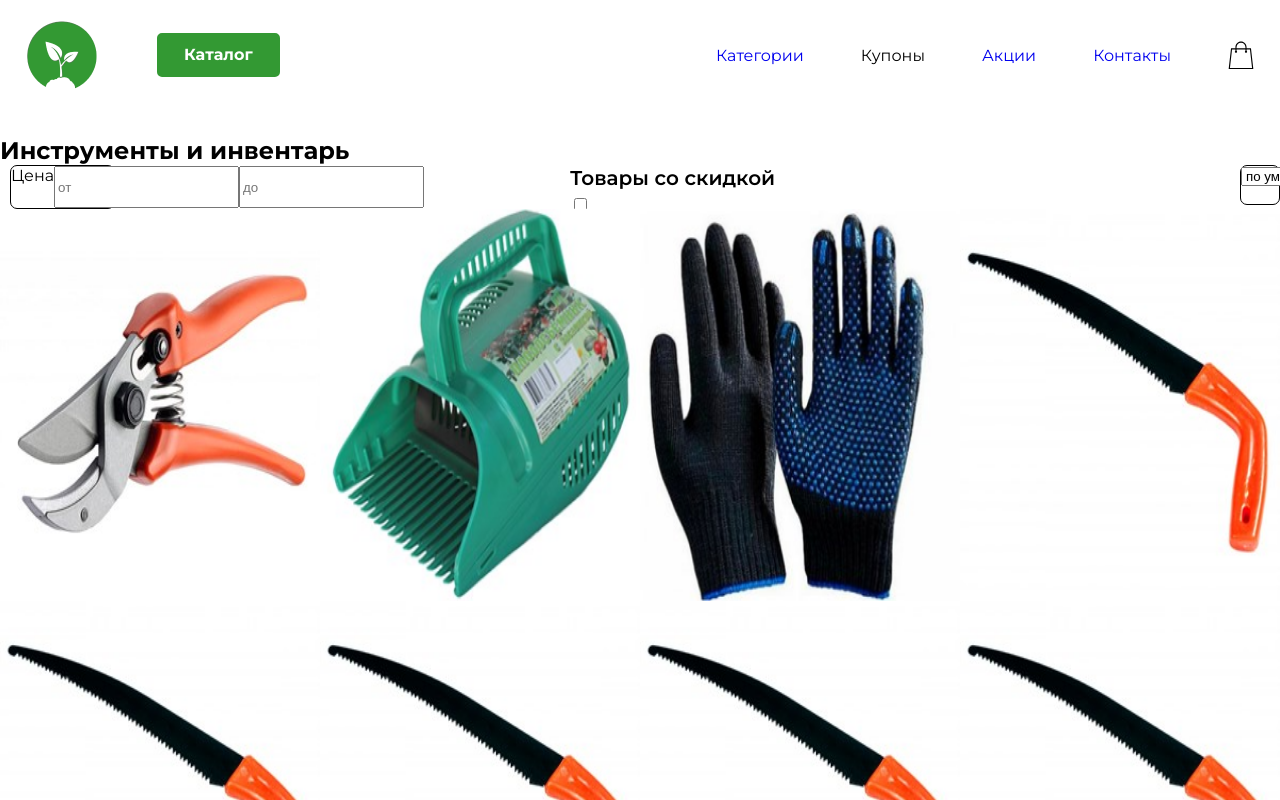
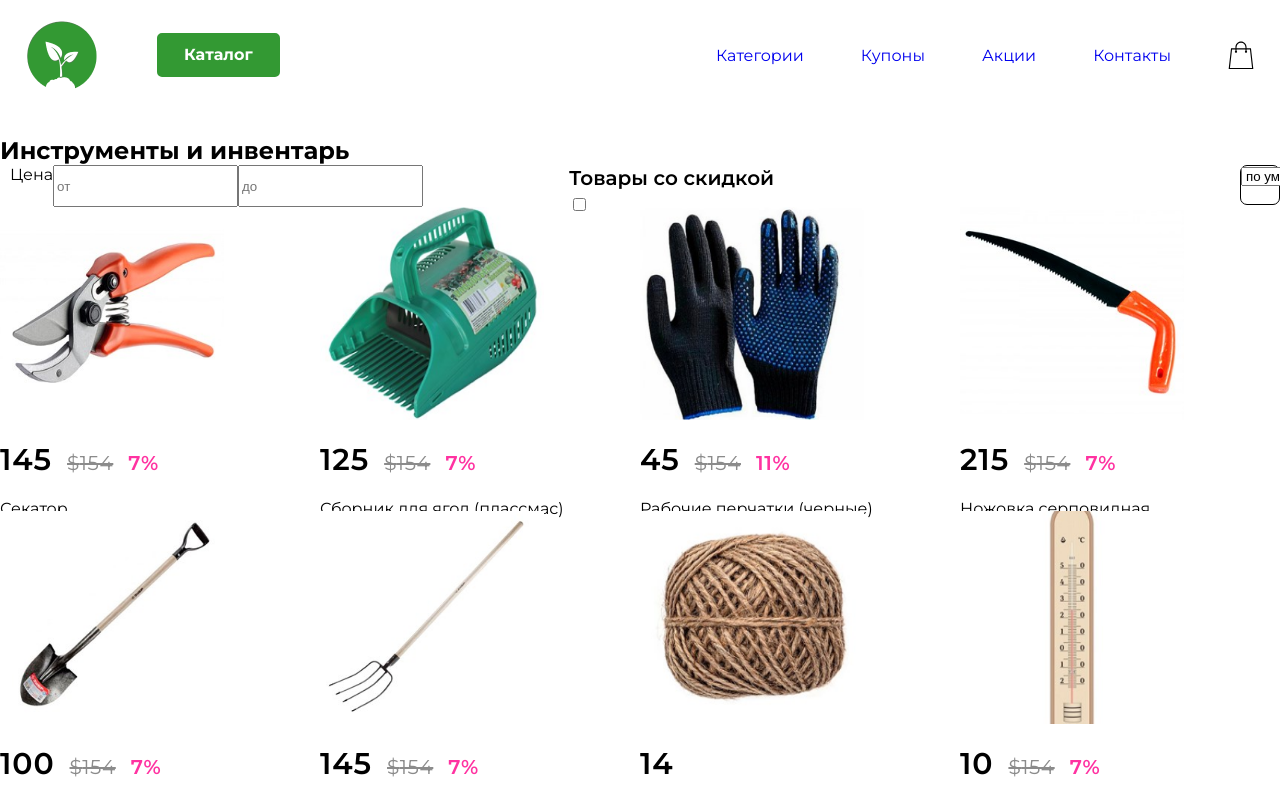
Before and after one commit to Anastasiia199a/Project-, a React (Create React App) app in the folder garden-shop/: page /instruments in a window 1280 px wide. Shown: the top 800 px of the page. Built offline with nearby package versions, Linux system fonts and the light colour scheme.

Commit message:
update styles

```diff
--- a/garden-shop/src/components/Categories/Categories.css
+++ b/garden-shop/src/components/Categories/Categories.css
@@ -1,11 +1,11 @@
 .categories {
-  padding: 40px 30px;
+  flex: 1 1 50%;
 }
 
 .categories-header {
   display: flex;
   align-items: center;
-  margin-bottom: 20px;
+  padding: 15px 30px 20px 30px;
 }
 
 .categories-header h2 {
@@ -44,9 +44,9 @@
 }
 
 .categories-images .category-item img {
-  width: 100%;
+  width: 70%;
   display: block;
-  height: 100%;
+  height: 70%;
 }
 
 .categories-images .category-item p {
--- a/garden-shop/src/components/Footer/Footer.css
+++ b/garden-shop/src/components/Footer/Footer.css
@@ -1,6 +1,9 @@
 .footer {
   display: flex;
-  margin-top: 100px;
+  margin-top: 40px;
+  padding: 0 30px 20px;
+  height: 50%;
+  align-items: center;
 }
 
 .footer .contacts {
--- a/garden-shop/src/components/Header.jsx
+++ b/garden-shop/src/components/Header.jsx
@@ -19,9 +19,11 @@ function Header() {
           <li>
             <a href="#category">Категории</a>
           </li>
-          <li>Купоны</li>
           <li>
-            <a href="#promotions">Акции</a>
+            <a href="#kupons">Купоны</a>
+          </li>
+          <li>
+            <a href="#shares">Акции</a>
           </li>
           <li>
             <a href="#contacts">Контакты</a>
--- a/garden-shop/src/components/Instruments/Instruments.jsx
+++ b/garden-shop/src/components/Instruments/Instruments.jsx
@@ -1,9 +1,58 @@
-import React, { useState } from 'react';
+import React, { useEffect, useState } from 'react';
 import './Instruments.css';
 import { instruments as instrumentsArr } from '../../data/instruments';
 
 function Instruments() {
   const [instruments, setInstruments] = useState(instrumentsArr);
+  const [from, setFrom] = useState('');
+  const [to, setTo] = useState('');
+  const [discountFilter, setDiscountFilter] = useState(false);
+  const [sort, setSort] = useState('default');
+
+  useEffect(() => {
+    if (!from && !to) {
+      setInstruments(instrumentsArr);
+    } else if (from && !to) {
+      setInstruments(
+        instrumentsArr.filter((instrument) => instrument.newPrice >= from)
+      );
+    } else if (to && !from) {
+      setInstruments(
+        instrumentsArr.filter((instrument) => instrument.newPrice <= to)
+      );
+    } else {
+      setInstruments(
+        instrumentsArr.filter(
+          (instrument) =>
+            instrument.newPrice >= from && instrument.newPrice <= to
+        )
+      );
+    }
+  }, [from, to]);
+
+  useEffect(() => {
+    if (discountFilter) {
+      setInstruments(
+        instrumentsArr.filter((instrument) => instrument.discount)
+      );
+    } else {
+      setInstruments(instrumentsArr);
+    }
+  }, [discountFilter]);
+
+  useEffect(() => {
+    if (sort === 'az') {
+      setInstruments(
+        [...instrumentsArr].sort((a, b) => (a.title > b.title ? 1 : -1))
+      );
+    } else if (sort === 'za') {
+      setInstruments(
+        [...instrumentsArr].sort((a, b) => (a.title > b.title ? -1 : 1))
+      );
+    } else {
+      setInstruments(instrumentsArr);
+    }
+  }, [sort]);
 
   return (
     <>
@@ -11,33 +60,62 @@ function Instruments() {
       <div className="navigation">
         <div className="range">
           <p>Цена</p>
-          <input type="text" placeholder="от" />
-          <input type="text" placeholder="до" />
+          <input
+            type="text"
+            placeholder="от"
+            value={from}
+            onChange={(e) => setFrom(e.target.value)}
+          />
+          <input
+            type="text"
+            placeholder="до"
+            value={to}
+            onChange={(e) => setTo(e.target.value)}
+          />
         </div>
         <div className="discount">
           <label htmlFor="discount">Товары со скидкой</label>
-          <input type="checkbox" id="discount" />
+          <input
+            type="checkbox"
+            id="discount"
+            value={discountFilter}
+            onChange={(e) => setDiscountFilter(!discountFilter)}
+          />
         </div>
         <div className="sort">
-          <select name="product-sort">
-            <option selected>по умолчанию</option>
-            <option>от А до Я</option>
-            <option>от Я до А</option>
+          <select
+            name="product-sort"
+            value={sort}
+            onChange={(e) => setSort(e.target.value)}
+          >
+            <option value="default">по умолчанию</option>
+            <option value="az">от А до Я</option>
+            <option value="za">от Я до А</option>
           </select>
         </div>
       </div>
       <div className="instruments">
-        {instruments.map((instrument) => (
-          <div className="instrument-item">
+        {!instruments.length ? (
+          <p>Не найдено ни одного товара по вашему критерию</p>
+        ) : (
+          instruments.map((instrument) => (
+            <div key={instrument.id} className="instrument-item">
               <img src={`/images/${instrument.image}`} alt={instrument.title} />
               <p>
                 <span className="new-price">{instrument.newPrice}</span>
-              <span className="old-price">{instrument.oldPrice}</span>
-              <span className="discount">{instrument.discount}</span>
+                <span className="old-price">
+                  {instrument.oldPrice ? '$' : ''}
+                  {instrument.oldPrice}
+                </span>
+                <span className="discount">
+                  {instrument.discount}
+                  {instrument.discount ? '%' : ''}
+                </span>
               </p>
               <p>{instrument.title}</p>
             </div>
-        ))}
+          ))
+        )}
       </div>
     </>
   );
--- a/garden-shop/src/data/instruments.js
+++ b/garden-shop/src/data/instruments.js
@@ -3,64 +3,62 @@ export const instruments = [
     id: 1,
     title: 'Секатор',
     image: 'instr_1.png',
-    oldPrice: '$154',
-    newPrice: '$145',
-    discount: '7%',
+    oldPrice: 154,
+    newPrice: 145,
+    discount: 7,
   },
   {
     id: 2,
     title: 'Сборник для ягод (плассмас)',
     image: 'instr_2.png',
-    oldPrice: '$154',
-    newPrice: '$145',
-    discount: '7%',
+    oldPrice: 154,
+    newPrice: 125,
+    discount: 7,
   },
   {
     id: 3,
     title: 'Рабочие перчатки (черные)',
     image: 'instr_3.png',
-    oldPrice: '$154',
-    newPrice: '$145',
-    discount: '11%',
+    oldPrice: 154,
+    newPrice: 45,
+    discount: 11,
   },
   {
     id: 4,
     title: 'Ножовка серповидная',
     image: 'instr_4.png',
-    oldPrice: '$154',
-    newPrice: '$145',
-    discount: '7%',
+    oldPrice: 154,
+    newPrice: 215,
+    discount: 7,
   },
   {
     id: 5,
     title: 'Лопата штыковая',
-    image: 'instr_4.png',
-    oldPrice: '$154',
-    newPrice: '$145',
-    discount: '7%',
+    image: 'instr_5.png',
+    oldPrice: 154,
+    newPrice: 100,
+    discount: 7,
   },
   {
     id: 6,
     title: 'Садовые вилы',
-    image: 'instr_4.png',
-    oldPrice: '$154',
-    newPrice: '$145',
-    discount: '7%',
+    image: 'instr_6.png',
+    oldPrice: 154,
+    newPrice: 145,
+    discount: 7,
   },
   {
     id: 7,
     title: 'Штанга',
-    image: 'instr_4.png',
-    oldPrice: '$15',
-    newPrice: '$14',
-    discount: '7%',
+    image: 'instr_7.png',
+    newPrice: 14,
   },
   {
     id: 8,
     title: 'Сувенирный термометр',
-    image: 'instr_4.png',
-    oldPrice: '$154',
-    newPrice: '$145',
-    discount: '7%',
+    image: 'instr_8.png',
+    oldPrice: 154,
+    newPrice: 10,
+    discount: 7,
   },
 ];
--- a/garden-shop/src/pages/Home.jsx
+++ b/garden-shop/src/pages/Home.jsx
@@ -30,7 +30,7 @@ function Home() {
           <div className="advertising-image">
             <img src="./images/dwarf.png" alt="dwarf" />
           </div>
-          <div className="advertising-info">
+          <div className="advertising-info" id="kupons">
             <h1>Скидка 5%</h1>
             <h2>на первый заказ</h2>
             <input type="text" placeholder="+380" />
--- a/garden-shop/src/style/style.css
+++ b/garden-shop/src/style/style.css
@@ -111,9 +111,16 @@
 /* section 1 - end */
 
 /* section 2 - start */
+.category-wrapper {
+  display: flex;
+  flex-direction: column;
+}
 
 .advertising {
+  flex: 1 1 50%;
   display: flex;
+  justify-content: center;
+  align-items: center;
   background: linear-gradient(262.69deg, #339933 -0.43%, #006300 104.36%);
 }
 
@@ -123,8 +130,10 @@
 }
 
 .advertising-image img {
-  margin: 27px auto;
+  margin: 0 auto;
   display: block;
+  width: 50%;
+  height: 75%;
 }
 
 .advertising-info {
@@ -138,13 +147,13 @@
 
 .advertising-info h1 {
   font-weight: 700;
-  font-size: 90px;
+  font-size: 70px;
   line-height: 120%;
   letter-spacing: 0.03em;
 }
 
 .advertising-info h2 {
-  font-size: 53px;
+  font-size: 38px;
 }
 
 .advertising-info input {
@@ -153,9 +162,9 @@
   border: 0;
   border-radius: 25px;
   width: 100%;
-  max-width: 433px;
+  max-width: 380px;
   padding: 20px;
-  margin: 46px 0 20px;
+  margin: 20px 0 20px;
 }
 
 .advertising-info button {
@@ -168,21 +177,17 @@
   font-weight: 700;
   letter-spacing: 1px;
   width: 100%;
-  max-width: 473px;
+  max-width: 423px;
 }
 
 /* section 2 - end */
 
 /* section 3 - start */
 
-.shares-wrapper {
-  padding: 49px 30px;
-}
-
 .shares-header {
   display: flex;
   align-items: center;
-  margin-bottom: 20px;
+  margin: 30px;
 }
 
 .shares-header h2 {
@@ -196,6 +201,7 @@
 .shares-images {
   display: flex;
   flex-wrap: nowrap;
+  margin-left: 30px;
 }
 
 .shares-images .shares-item {
@@ -205,9 +211,9 @@
 }
 
 .shares-images .shares-item img {
-  width: 100%;
+  width: 70%;
   display: block;
-  height: 100%;
+  height: 70%;
 }
 
 .shares-images .shares-item p {
@@ -242,21 +248,20 @@
 /* section 3 - end */
 
 /* section 4 - start */
-.navigation{
+.navigation {
   display: flex;
   margin-left: 10px;
 }
 
- .range{
+.range {
   width: 103px;
   height: 42px;
   left: 102px;
   top: 303px;
 
- border: 1px solid #000000;
   border-radius: 7px;
 }
- .discount{
+.discount {
   width: 215px;
   height: 26px;
   left: 363px;
@@ -269,7 +274,7 @@
   line-height: 130%;
 }
 
- .sort{
+.sort {
   box-sizing: border-box;
   width: 40px;
   height: 40px;
@@ -280,23 +285,23 @@
   border-radius: 7px;
 }
 .instruments .instrument-item img {
-   width: 100%;
+  width: 70%;
   display: block;
-   height: 100%;
+  height: 70%;
 }
 
- .instruments .instrument-item p{
+.instruments .instrument-item p {
   margin-top: 20px;
 }
 
- .instruments .instrument-item .new-price{
+.instruments .instrument-item .new-price {
   font-weight: 600;
   font-size: 30px;
   line-height: 130%;
   letter-spacing: 0.03em;
 }
 
- .instruments .instrument-item .old-price{
+.instruments .instrument-item .old-price {
   font-size: 20px;
   line-height: 130%;
   letter-spacing: 0.03em;
@@ -305,7 +310,7 @@
   margin-left: 15px;
 }
 
- .instruments .instrument-item .discount{
+.instruments .instrument-item .discount {
   font-weight: 600;
   font-size: 20px;
   line-height: 130%;
```
Also changed, not shown: 1 other file (tests, documents, lock files or other folders). Lines whose indentation alone changed are shown as unchanged.
